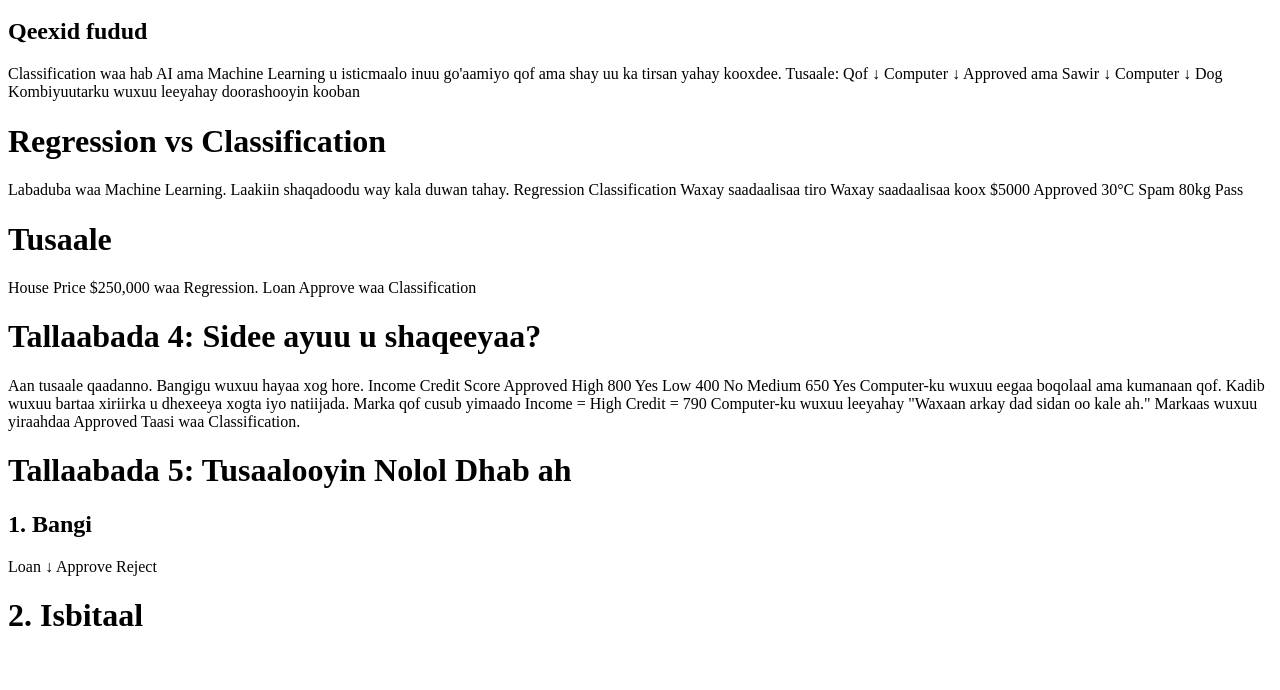
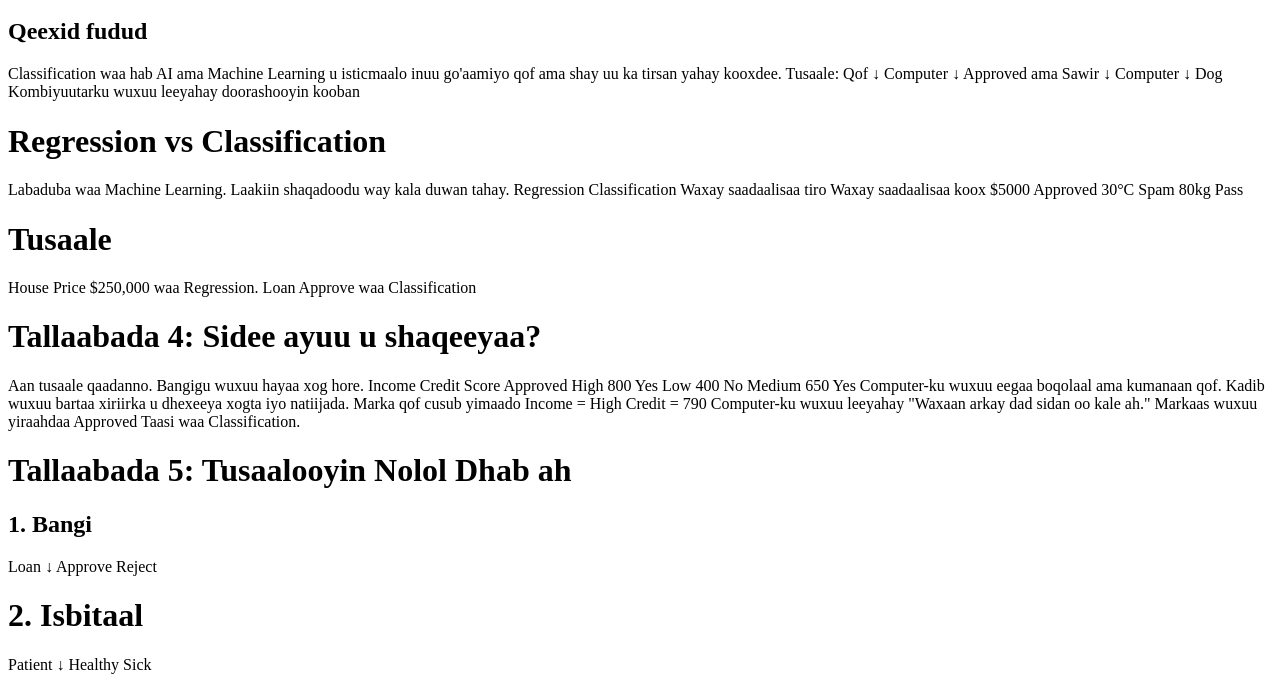
Before and after one commit to hamsehmahamud/gittest, a website: page index.html in a window 1280 px wide. Shown: the part 663-1353 px from the top of the page. Before the commit the page ends 1319 px from the top, so only its background shows below. Drawn offline with Linux system fonts and the light colour scheme.

Commit message:
waxan ku daray parghaphs kii 8 daad home pageka

```diff
--- a/index.html
+++ b/index.html
@@ -113,6 +113,10 @@ Approve
 Reject
 </p>
 <h1> 2. Isbitaal </h1>
+<p> Patient
+↓
+Healthy
+Sick</p>
 
 
 
```
